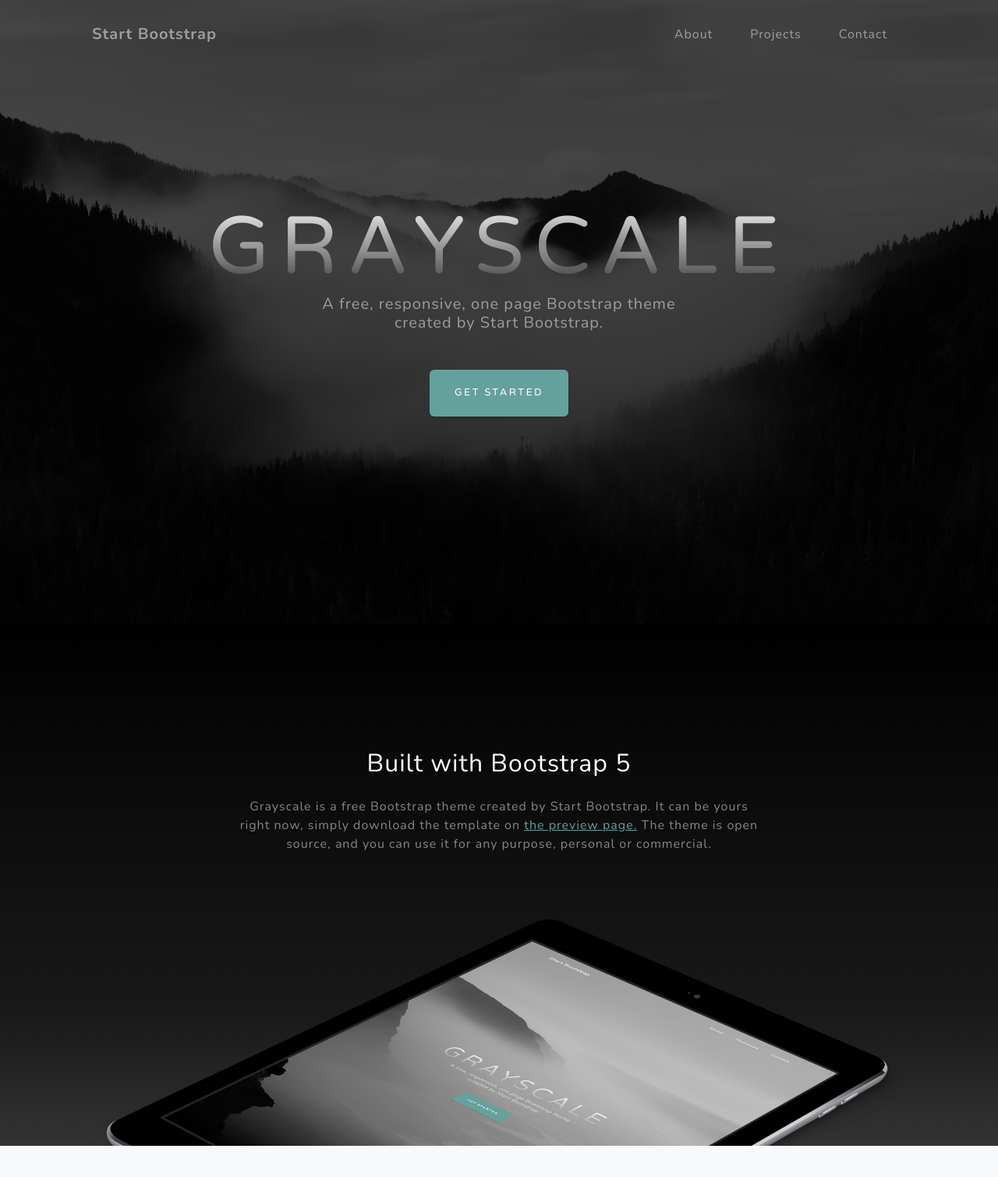
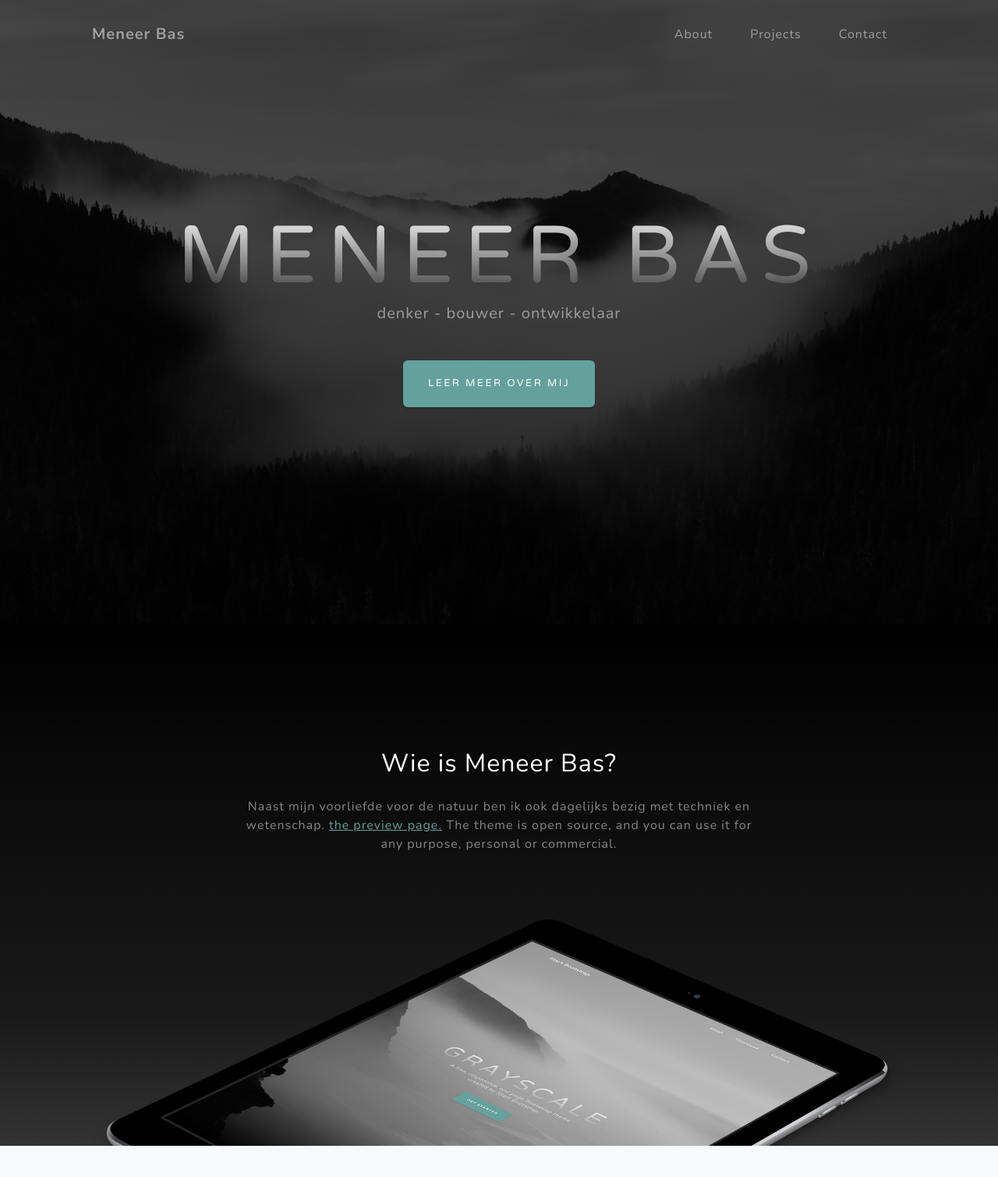
Before and after one commit to Mr-Bazoo/Flask_Website, a Flask app: page / in a window 1280 px wide. Shown: the top 1509 px of the page at 78% size. Run offline with Flask 3, Linux system fonts and the light colour scheme; some libraries are stand-ins or nearby versions.

Commit message:
Teksten aangepast

```diff
--- a/templates/index.html
+++ b/templates/index.html
@@ -19,7 +19,7 @@
         <!-- Navigation-->
         <nav class="navbar navbar-expand-lg navbar-light fixed-top" id="mainNav">
             <div class="container px-4 px-lg-5">
-                <a class="navbar-brand" href="#page-top">Start Bootstrap</a>
+                <a class="navbar-brand" href="#page-top">Meneer Bas</a>
                 <button class="navbar-toggler navbar-toggler-right" type="button" data-bs-toggle="collapse" data-bs-target="#navbarResponsive" aria-controls="navbarResponsive" aria-expanded="false" aria-label="Toggle navigation">
                     Menu
                     <i class="fas fa-bars"></i>
@@ -38,9 +38,9 @@
             <div class="container px-4 px-lg-5 d-flex h-100 align-items-center justify-content-center">
                 <div class="d-flex justify-content-center">
                     <div class="text-center">
-                        <h1 class="mx-auto my-0 text-uppercase">Grayscale</h1>
-                        <h2 class="text-white-50 mx-auto mt-2 mb-5">A free, responsive, one page Bootstrap theme created by Start Bootstrap.</h2>
-                        <a class="btn btn-primary" href="#about">Get Started</a>
+                        <h1 class="mx-auto my-0 text-uppercase">Meneer Bas</h1>
+                        <h2 class="text-white-50 mx-auto mt-2 mb-5">denker - bouwer - ontwikkelaar</h2>
+                        <a class="btn btn-primary" href="#about">Leer meer over mij</a>
                     </div>
                 </div>
             </div>
@@ -50,9 +50,9 @@
             <div class="container px-4 px-lg-5">
                 <div class="row gx-4 gx-lg-5 justify-content-center">
                     <div class="col-lg-8">
-                        <h2 class="text-white mb-4">Built with Bootstrap 5</h2>
+                        <h2 class="text-white mb-4">Wie is Meneer Bas?</h2>
                         <p class="text-white-50">
-                            Grayscale is a free Bootstrap theme created by Start Bootstrap. It can be yours right now, simply download the template on
+                            Naast mijn voorliefde voor de natuur ben ik ook dagelijks bezig met techniek en wetenschap.
                             <a href="https://startbootstrap.com/theme/grayscale/">the preview page.</a>
                             The theme is open source, and you can use it for any purpose, personal or commercial.
                         </p>
```
